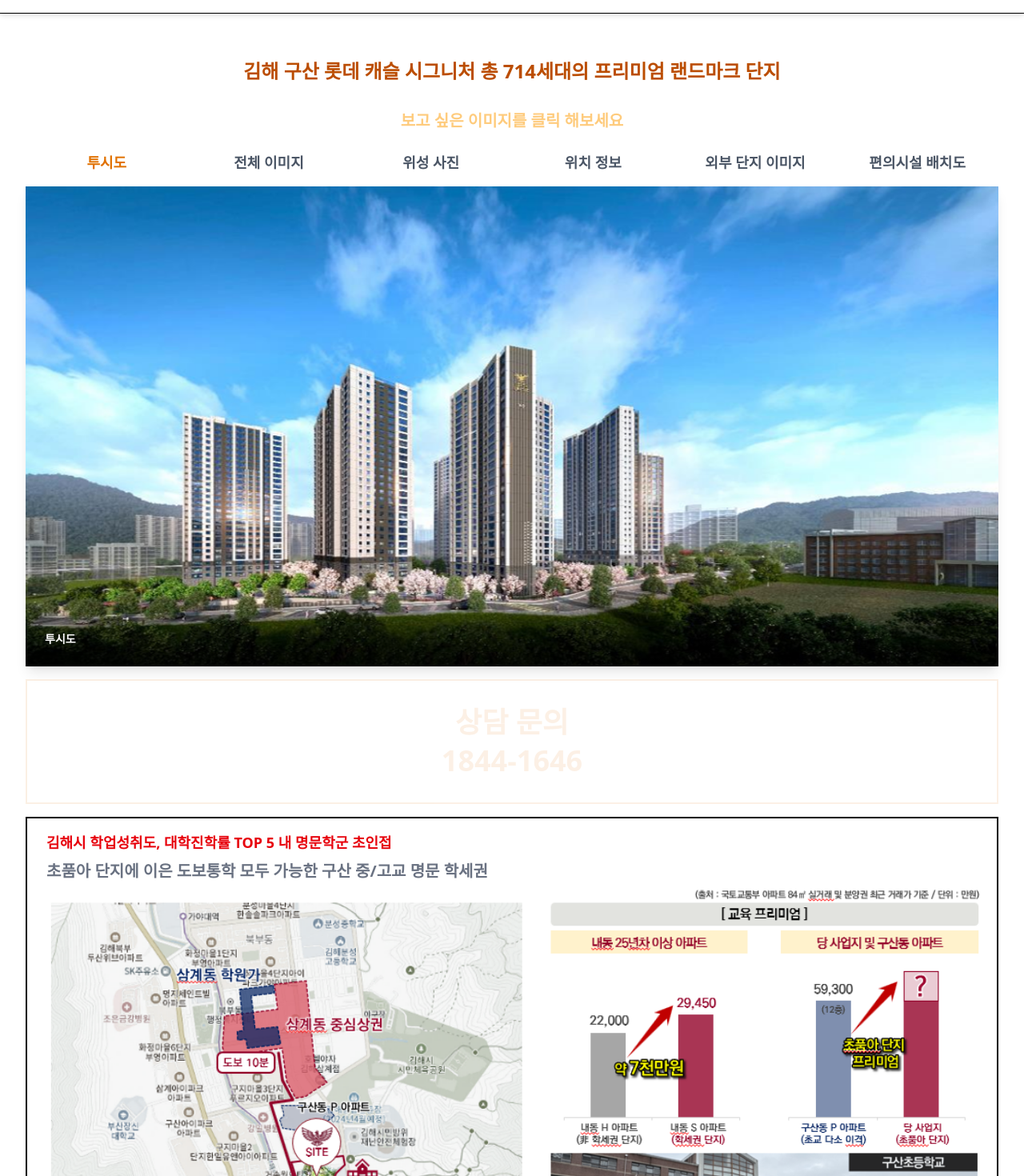
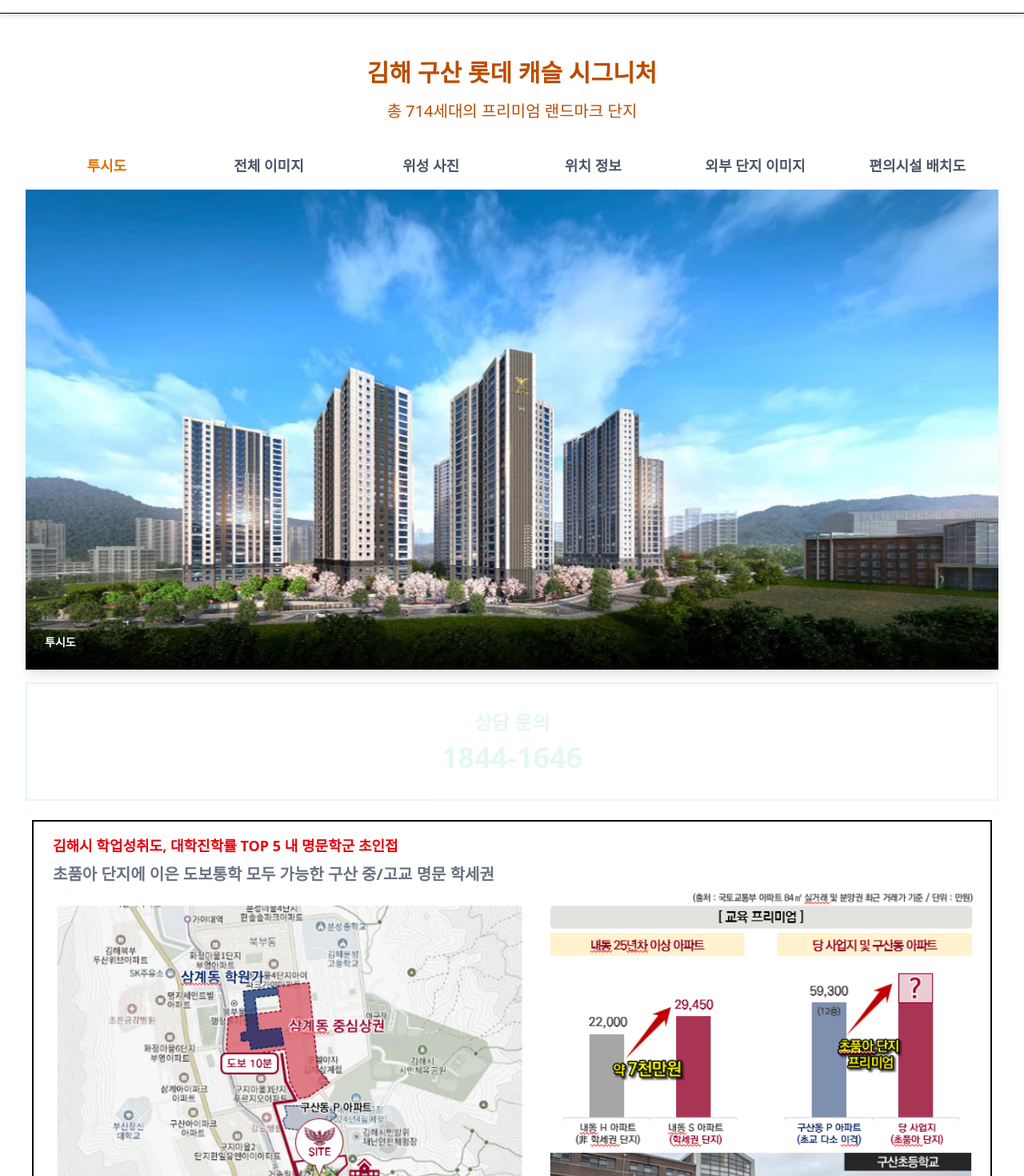
Before and after one commit to kim13175/apart_page, a React (Vite) app: page / in a window 1280 px wide. Shown: the part 60-1530 px from the top of the page at 80% size. Built offline with nearby package versions, Linux system fonts and the light colour scheme.

Commit message:
fix(app): 전체적인 피드백 후 수정

```diff
--- a/src/App.jsx
+++ b/src/App.jsx
@@ -27,9 +27,10 @@
       <Layout navItems={navItems}>
         <div className="flex flex-col gap-4">
           <div className="flex flex-col w-full gap-4" ref={introRef}>
-            <h1 className="text-sm md:text-xl lg:text-2xl text-amber-700 font-bold text-center p-2">
-              김해 구산 롯데 캐슬 시그니처 총 714세대의 프리미엄 랜드마크 단지
-            </h1>
+            <div className="flex flex-col text-amber-700 text-center p-2 gap-4">
+              <h1 className="text-xl md:text-2xl lg:text-3xl font-bold">김해 구산 롯데 캐슬 시그니처</h1>
+              <h3 className="text-sm md:text-lg lg:text-xl">총 714세대의 프리미엄 랜드마크 단지</h3>
+            </div>
             <ApartGallery />
             <TelAdd />
           </div>
--- a/src/Component/ApartGallery.jsx
+++ b/src/Component/ApartGallery.jsx
@@ -6,7 +6,6 @@
 
     return (
         <div className="w-full mx-auto">
-            <p className="text-md md:text-lg lg:text-xl text-amber-500 font-bold text-center p-2 animate-pulse">보고 싶은 이미지를 클릭 해보세요</p>
             <div className="grid grid-cols-3 lg:grid-cols-6 w-full items-center justify-center font-bold">
                 {APART_IMAGE.map((image, index) => (
                     <button
--- a/src/Component/Footer.jsx
+++ b/src/Component/Footer.jsx
@@ -15,7 +15,7 @@
                 <p className="whitespace-pre-line text-xs text-gray-400">{footerSection}</p>
             </div>
             <div className="text-center text-sm font-bold">
-                <p>{TELL_NUMBER}</p>
+                <p className="text-3xl p-4">{TELL_NUMBER}</p>
             </div>
         </div>
     )
--- a/src/Component/Poster.jsx
+++ b/src/Component/Poster.jsx
@@ -2,7 +2,7 @@
     return (
         <div className="flex flex-col gap-4">
             {postArray.map((post, index) => (
-                <div className="flex flex-col gap-2 border-2 p-4" key={index}>
+                <div className="flex flex-col gap-2 border-2 p-4 m-2" key={index}>
                     <h3 className="text-sm sm:text-md md:text-lg font-bold text-red-600 mx-2">{post.title}</h3>
                     <p className="sm:text-lg md:text-xl text-gray-500 font-bold mx-2">{post.subscribtion}</p>
                     <img src={post.image} />
--- a/src/Component/TelAdd.jsx
+++ b/src/Component/TelAdd.jsx
@@ -1,8 +1,8 @@
 const TelAdd = () => {
     return (
-        <div className="text-2xl sm:text-3xl md:text-4xl flex flex-col justify-center items-center font-bold text-amber-600 gap-2 animate-blink p-8 border-2">
-            <h3>상담 문의</h3>
-            <h3>1844-1646</h3>
+        <div className="text-2xl sm:text-3xl md:text-4xl flex flex-col justify-center items-center font-bold text-emerald-500 gap-2 animate-blink p-8 border-2">
+            <h3 className="text-lg sm:text-xl md:text-2xl">상담 문의</h3>
+            <h3 className="text-3xl sm:text-4xl">1844-1646</h3>
         </div>
     )
 }
--- a/src/Constant/constant.js
+++ b/src/Constant/constant.js
@@ -1,5 +1,5 @@
 export const APARTMENT_TITLE = "김해 구산 롯데캐슬 시그니처";
-export const TELL_NUMBER = "1844-1646"
+export const TELL_NUMBER = "1844 - 1646"
 export const OPTION = [
     {
         src: "/Image/apart_layout.png",
--- a/src/Constant/premium.js
+++ b/src/Constant/premium.js
@@ -19,9 +19,4 @@
         subscribtion: "도보거리 내 24시간 운영되는 할인마트와 종합병원으로 더욱 편리하고 안전한 생활권",
         image: "/Image/mall_area.png",
     },
-    {
-        title: "김해 랜드마크가 될 김해종합운동장(예정) 그리고 분성산과 해반천이 인접해 건강한 삶을 누리며",
-        subscribtion: "도심속 자연환경을 통해 쾌적하고 즐거운 힐링라이프 실현",
-        image: "/Image/mall_area.png",
-    },
 ]
```
